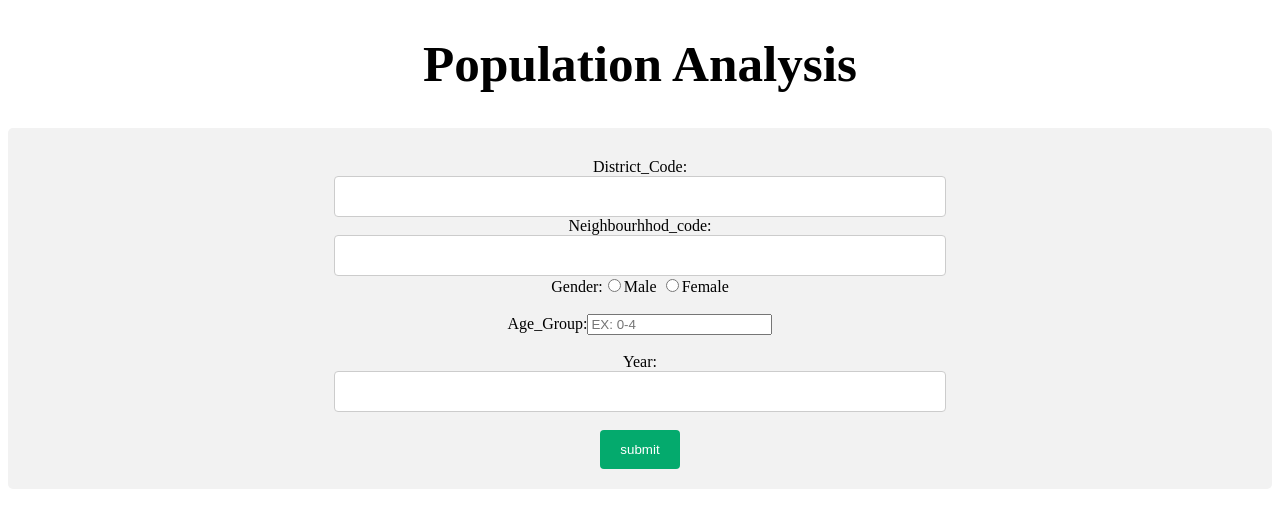
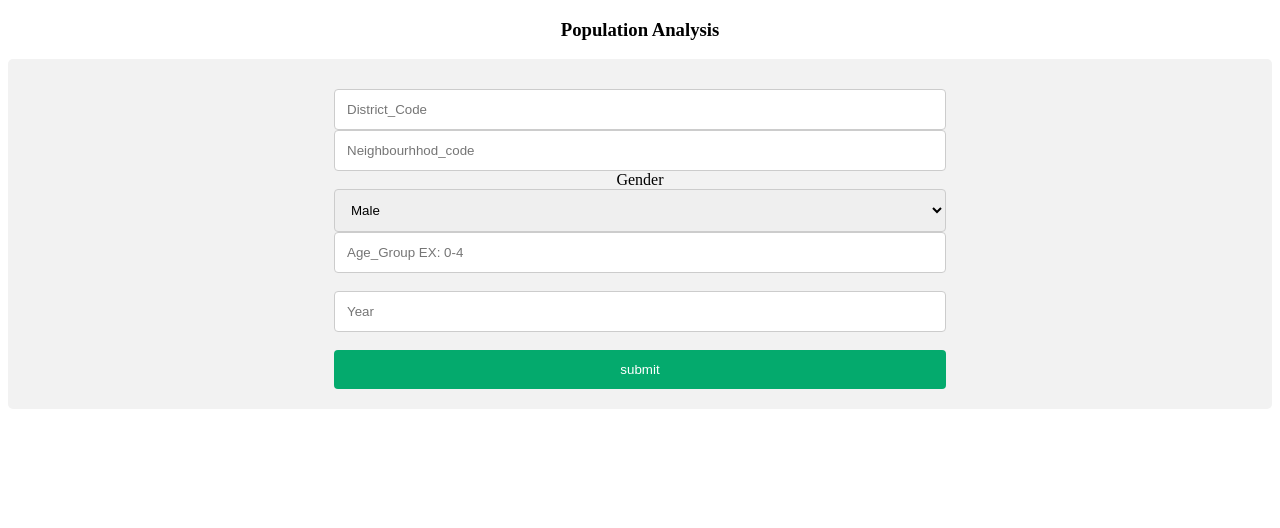
Before and after one commit to saitarun7715/population, a Flask app: page / in a window 1280 px wide. Shown: the top 528 px of the page. Run offline with Flask 2, Linux system fonts and the light colour scheme; parts of the project's set-up code (start-up, migrations or seed data) failed here and were passed over.

Commit message:
added modifications

```diff
--- a/templates/index.html
+++ b/templates/index.html
@@ -7,7 +7,7 @@
   box-sizing: border-box;
 }
 
-input[type=number], select{
+input, select{
   width: 100%;
   padding: 12px;
   border: 1px solid #ccc;
@@ -60,7 +60,7 @@ input[type=submit]:hover {
 </head>
 <body >
 <center>
-<h1 style="font-size:4vw"> Population Analysis </h1>
+<h3> Population Analysis </h3>
 <meta name="viewport" content="width=device-width, initial-scale=1.0">
 <div class="container">
  <div class="row">
@@ -68,11 +68,17 @@ input[type=submit]:hover {
       <div class="col-100">
 <div id= "mydiv">
 <form action = "predict"  method = "POST">
-District_Code:<input type ="number" name = "district_code" required  min="1" max="10"><br>
-Neighbourhhod_code:<input type="number" name="neighborhood.code" required min="1" max="70"><br>
-Gender:<input type ="radio" name ="gender" value ="Male" required>Male <input type ="radio" name = "gender" value ="Female">Female<br><br>
-Age_Group:<input type = "text" name = "age_group" required placeholder="EX: 0-4" ><br><br>
-Year:<input type ="number" name = "year"  val min="1900" max="2021" required> <br><br>
+<input type ="number" name = "district_code" placeholder="District_Code" required  min="1" max="10"><br>
+<input type="number" name="neighborhood.code" placeholder="Neighbourhhod_code" required min="1" max="70"><br>
+<div>
+  <label for="gender">Gender</label>
+  <select name="gender">
+    <option value="Male">Male</option>
+    <option value="Female">Female</option>
+  </select>
+</div>
+<input type = "text" name = "age_group"  required placeholder="Age_Group EX: 0-4" ><br><br>
+<input type ="number" name = "year"  placeholder="Year" val min="1900" max="2021" required> <br><br>
 
 <input type = "submit" value = "submit">
 
--- a/templates/result.html
+++ b/templates/result.html
@@ -1,4 +1,4 @@
 <html>
 <head><meta name="viewport" content="width=device-width, initial-scale=1" ></head>
-<body ><h1 align="center" style="font-size:4vw"><p>Total Population is:-{{out}}</p></h1></body>
+<body ><h1 align="center" style="font-size:4vw"><p>Total Population is:{{out}}</p></h1></body>
 </html>
```
